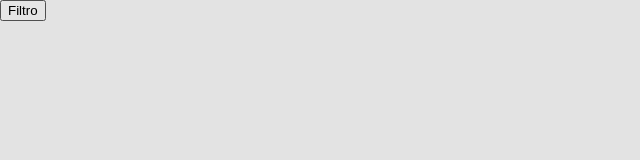
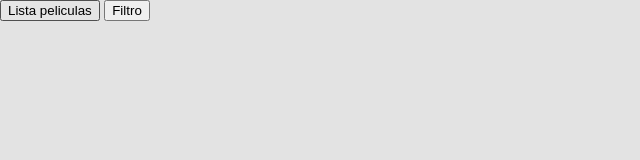
Before and after one commit to EduardoCR91/MeteoApi2, a plain HTML site: page index.html in a window 1280 px wide. Shown: the whole page, without its empty margins (0-640 px from the left). Drawn offline with Linux system fonts and the light colour scheme.

Commit message:
boton de lista de peliculas

```diff
--- a/index.html
+++ b/index.html
@@ -10,6 +10,7 @@
 
   <!-- Menú de pestañas superior -->
 
+  <button id="Lista" onclick="listaPeliculas()">Lista peliculas</button>
   <button id="filtro" onclick="filtro()">Filtro</button>
 
   <main class="contenedor" id="api">
```
